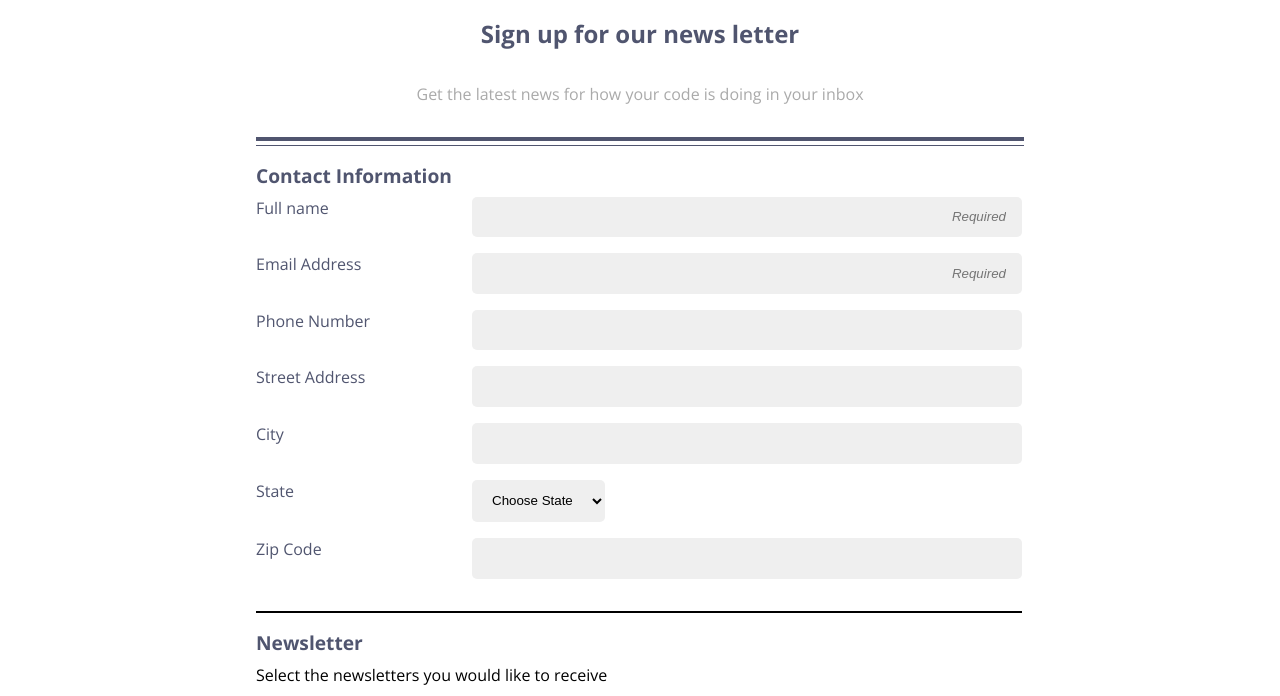
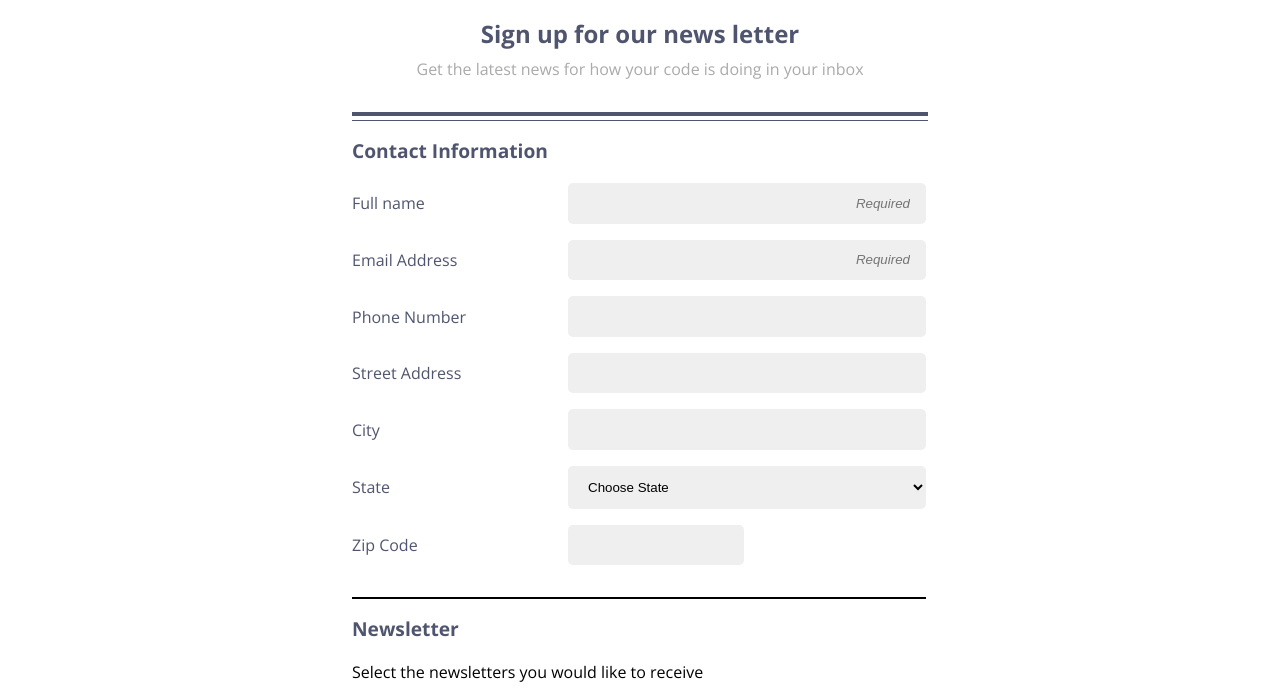
Before and after one commit to jamesbdev/tech-degree-unit-3, a plain HTML site: page index.html in a window 1280 px wide. Shown: the part 78-774 px from the top of the page. Drawn offline with nearby package versions, Linux system fonts and the light colour scheme.

Commit message:
form styling

```diff
--- a/css/style.css
+++ b/css/style.css
@@ -26,6 +26,10 @@ h1 {
 
 h2, label, legend {
   color: #50556F;
+}
+
+h2 {
+  margin-bottom: 0;
 }
 
 header {
@@ -77,15 +81,20 @@ input:focus, select:focus, textarea:focus {
   padding-top: .8rem;
 }
 
+.intro-message p {
+  margin-top: 0;
+  padding-top: .5rem;
+}
+
 fieldset legend {
   padding: 0;
-  margin-bottom: .5rem;
+  margin-bottom: 1.2rem;
   font-weight: bold;
   font-size: 1.2rem;
 }
 
 input[name="user_zip_code"] {
-  width: 50%;
+  width: 41%;
 }
 
 .contact-information {
@@ -112,6 +121,7 @@ input[name="user_zip_code"] {
 
 textarea {
   background-color: #efefef;
+  padding: 0.5rem;
 }
 
 button[type="submit"] {
@@ -125,9 +135,6 @@ button[type="submit"] {
 }
 
 
-
-
-
 @media (min-width: 768px) {
   main {
     width: 60%;
@@ -137,13 +144,24 @@ button[type="submit"] {
   .contact-information div {
     flex-direction: row;
     gap: 1rem;
+    align-items: center;
   }
 
-  .contact-information div input {
+  .contact-information div input, .contact-information div select {
     flex: 1;
   }
 
   .contact-information div label {
     flex-basis: 200px;
   }
+
+  input[name="user_zip_code"] {
+    max-width: 25%;
+  }
 }
+
+@media (min-width: 990px) {
+  main {
+    width: 45%;
+  }
+}
```
